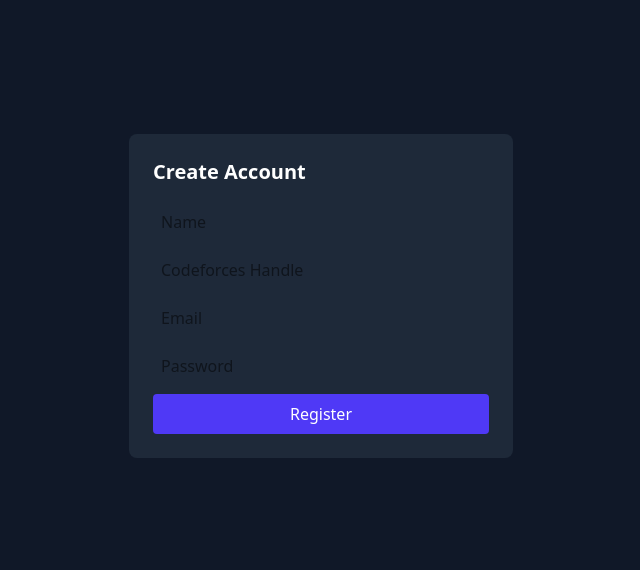
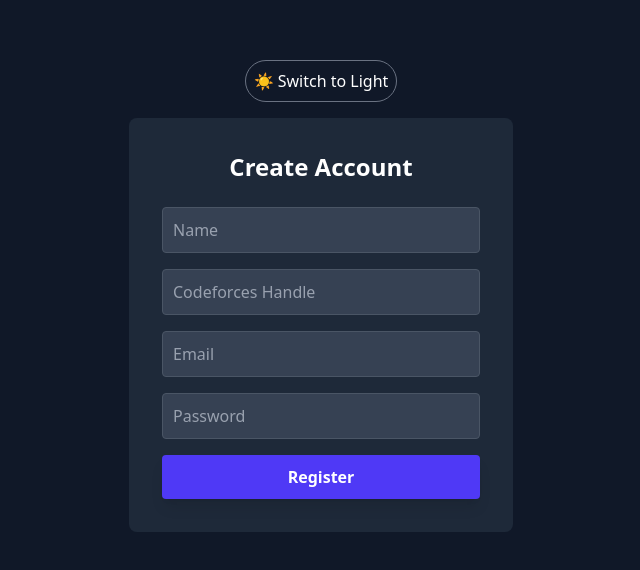
Before and after one commit to SushanthMusham/cf-tracker, a React (Vite) app in the folder client/: page /register in a window 1280 px wide. Shown: the part 104-674 px from the top of the page, without its empty margins (319-959 px from the left). Built offline with nearby package versions, Linux system fonts and the light colour scheme; no server answers.

Commit message:
added new tailwindCSS in register.jsx page,made sure it looks good dark mode

```diff
--- a/client/src/pages/Register.jsx
+++ b/client/src/pages/Register.jsx
@@ -1,8 +1,96 @@
+// import { useState } from "react";
+// import { useNavigate } from "react-router-dom";
+
+// export default function Register() {
+//   const navigate = useNavigate();
+
+//   const [name, setName] = useState("");
+//   const [cfHandle, setCfHandle] = useState("");
+//   const [email, setEmail] = useState("");
+//   const [password, setPassword] = useState("");
+//   const [message, setMessage] = useState("");
+
+//   const handleRegister = async (e) => {
+//     e.preventDefault();
+//     setMessage("");
+
+//     try {
+//       const res = await fetch(
+//         `${import.meta.env.VITE_API_URL}/auth/register`,
+//         {
+//           method: "POST",
+//           headers: { "Content-Type": "application/json" },
+//           body: JSON.stringify({
+//             name,
+//             email,
+//             password,
+//             cfHandle
+//           }),
+//         }
+//       );
+
+//       const data = await res.json();
+
+//       if (!res.ok) throw new Error(data.message);
+
+//       setMessage("Account created! Redirecting to login...");
+//       setTimeout(() => navigate("/login"), 1500);
+
+//     } catch (err) {
+//       setMessage(err.message);
+//     }
+//   };
+
+//   return (
+//     <div className="min-h-screen flex justify-center items-center bg-gray-900 text-white">
+//       <form onSubmit={handleRegister} className="bg-gray-800 p-6 rounded-lg w-96">
+//         <h1 className="text-xl font-bold mb-4">Create Account</h1>
+
+//         <input className="w-full p-2 rounded mb-2 text-black"
+//           placeholder="Name"
+//           value={name}
+//           onChange={(e)=>setName(e.target.value)}
+//         />
+
+//         <input className="w-full p-2 rounded mb-2 text-black"
+//           placeholder="Codeforces Handle"
+//           value={cfHandle}
+//           onChange={(e)=>setCfHandle(e.target.value)}
+//         />
+
+//         <input className="w-full p-2 rounded mb-2 text-black"
+//           placeholder="Email"
+//           value={email}
+//           onChange={(e)=>setEmail(e.target.value)}
+//         />
+
+//         <input className="w-full p-2 rounded mb-2 text-black"
+//           placeholder="Password"
+//           type="password"
+//           value={password}
+//           onChange={(e)=>setPassword(e.target.value)}
+//         />
+
+//         <button className="bg-indigo-600 w-full py-2 rounded">
+//           Register
+//         </button>
+
+//         {message && <p className="mt-3">{message}</p>}
+//       </form>
+//     </div>
+//   );
+// }
+
+
+
 import { useState } from "react";
 import { useNavigate } from "react-router-dom";
+// Optional: Import icons if you use lucide-react or similar
+// import { Sun, Moon } from "lucide-react";
 
 export default function Register() {
   const navigate = useNavigate();
+  const [darkMode, setDarkMode] = useState(true); // Toggle State
 
   const [name, setName] = useState("");
   const [cfHandle, setCfHandle] = useState("");
@@ -13,69 +101,86 @@
   const handleRegister = async (e) => {
     e.preventDefault();
     setMessage("");
-
     try {
-      const res = await fetch(
-        `${import.meta.env.VITE_API_URL}/auth/register`,
-        {
+      const res = await fetch(`${import.meta.env.VITE_API_URL}/auth/register`, {
         method: "POST",
         headers: { "Content-Type": "application/json" },
-          body: JSON.stringify({
-            name,
-            email,
-            password,
-            cfHandle
-          }),
-        }
-      );
-
+        body: JSON.stringify({ name, email, password, cfHandle }),
+      });
       const data = await res.json();
-
       if (!res.ok) throw new Error(data.message);
-
       setMessage("Account created! Redirecting to login...");
       setTimeout(() => navigate("/login"), 1500);
-
     } catch (err) {
       setMessage(err.message);
     }
   };
 
+  // Dynamic Classes
+  const themeContainer = darkMode ? "bg-gray-900 text-white" : "bg-gray-100 text-gray-900";
+  const themeCard = darkMode ? "bg-gray-800" : "bg-white shadow-xl";
+  const themeInput = darkMode
+    ? "bg-gray-700 text-white placeholder-gray-400 border-gray-600"
+    : "bg-gray-50 text-black placeholder-gray-500 border-gray-300";
+
   return (
-    <div className="min-h-screen flex justify-center items-center bg-gray-900 text-white">
-      <form onSubmit={handleRegister} className="bg-gray-800 p-6 rounded-lg w-96">
-        <h1 className="text-xl font-bold mb-4">Create Account</h1>
+    <div className={`min-h-screen flex flex-col justify-center items-center transition-colors duration-300 ${themeContainer}`}>
 
-        <input className="w-full p-2 rounded mb-2 text-black"
+      {/* Toggle Button */}
+      <button
+        onClick={() => setDarkMode(!darkMode)}
+        className="mb-4 p-2 rounded-full border border-gray-500 hover:bg-gray-700 hover:text-white transition"
+      >
+        {darkMode ? "☀️ Switch to Light" : "🌙 Switch to Dark"}
+      </button>
+
+      <form onSubmit={handleRegister} className={`p-8 rounded-lg w-96 border ${themeCard} border-transparent`}>
+        <h1 className="text-2xl font-bold mb-6 text-center">Create Account</h1>
+
+        <div className="space-y-4">
+          <input
+            className={`w-full p-2.5 rounded border focus:ring-2 focus:ring-indigo-500 outline-none ${themeInput}`}
             placeholder="Name"
             value={name}
-          onChange={(e)=>setName(e.target.value)}
+            onChange={(e) => setName(e.target.value)}
+            required
           />
 
-        <input className="w-full p-2 rounded mb-2 text-black"
+          <input
+            className={`w-full p-2.5 rounded border focus:ring-2 focus:ring-indigo-500 outline-none ${themeInput}`}
             placeholder="Codeforces Handle"
             value={cfHandle}
-          onChange={(e)=>setCfHandle(e.target.value)}
+            onChange={(e) => setCfHandle(e.target.value)}
           />
 
-        <input className="w-full p-2 rounded mb-2 text-black"
+          <input
+            className={`w-full p-2.5 rounded border focus:ring-2 focus:ring-indigo-500 outline-none ${themeInput}`}
             placeholder="Email"
+            type="email"
             value={email}
-          onChange={(e)=>setEmail(e.target.value)}
+            onChange={(e) => setEmail(e.target.value)}
+            required
           />
 
-        <input className="w-full p-2 rounded mb-2 text-black"
+          <input
+            className={`w-full p-2.5 rounded border focus:ring-2 focus:ring-indigo-500 outline-none ${themeInput}`}
             placeholder="Password"
             type="password"
             value={password}
-          onChange={(e)=>setPassword(e.target.value)}
+            onChange={(e) => setPassword(e.target.value)}
+            required
           />
 
-        <button className="bg-indigo-600 w-full py-2 rounded">
+          <button className="bg-indigo-600 hover:bg-indigo-700 text-white w-full py-2.5 rounded font-semibold transition shadow-lg">
             Register
           </button>
+        </div>
 
-        {message && <p className="mt-3">{message}</p>}
+        {message && (
+          <p className={`mt-4 text-center text-sm ${message.includes("Error") ? "text-red-400" : "text-green-400"}`}>
+            {message}
+          </p>
+        )}
       </form>
     </div>
   );
```
Lines whose indentation alone changed are shown as unchanged.
